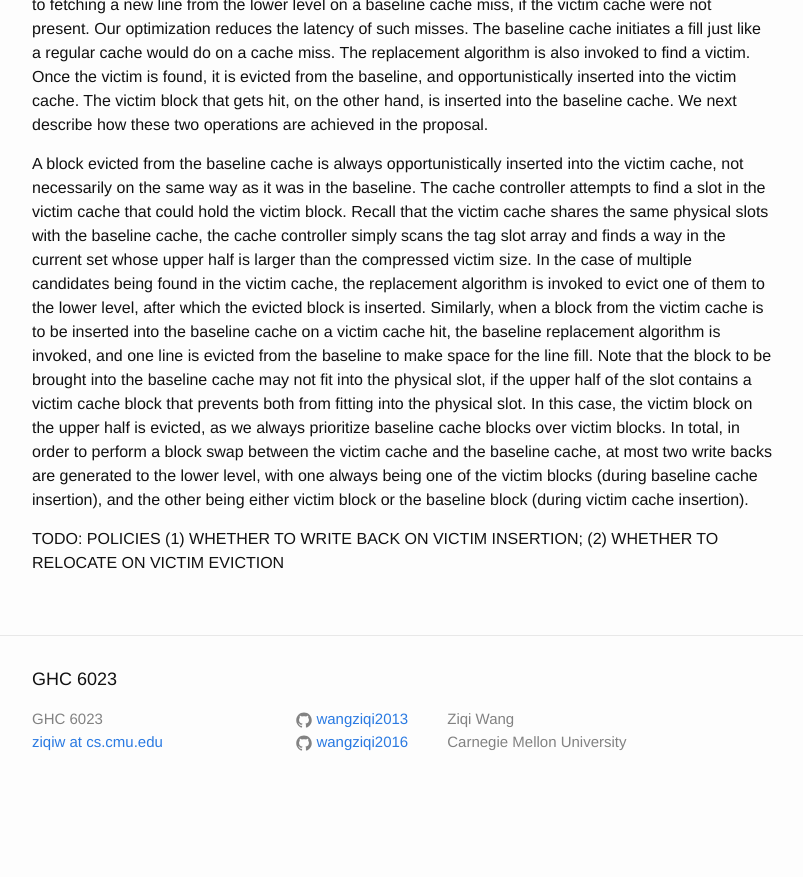
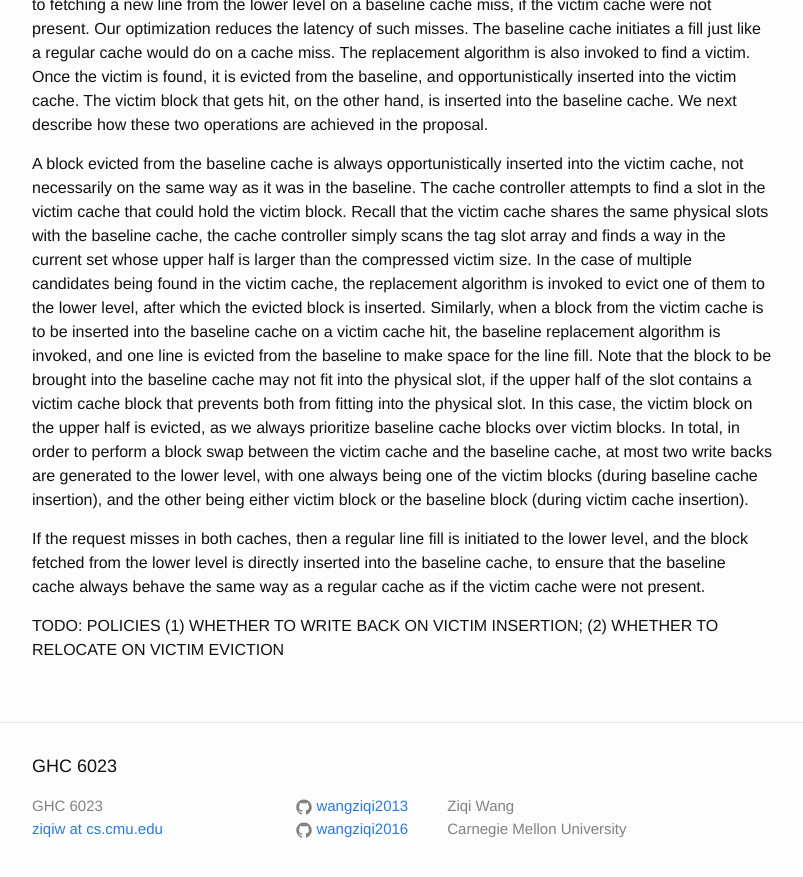
Before and after one commit to wangziqi2013/wangziqi2013.github.io, a Jekyll site: the page built from _posts/2020-06-11-base-victim.markdown, in a window 1280 px wide and 900 px high, scrolled down 1912 px. Shown: the top 877 px of the window, without its empty margins (238-1041 px from the left). Built offline with Jekyll 4.4.1, drawn with Linux system fonts in a browser that asks for light colours; before the commit the page ends 2725 px from its top, so only the background shows below that.

Commit message:
Adding both miss

```diff
--- a/_posts/2020-06-11-base-victim.markdown
+++ b/_posts/2020-06-11-base-victim.markdown
@@ -91,4 +91,8 @@ In total, in order to perform a block swap between the victim cache and the base
 generated to the lower level, with one always being one of the victim blocks (during baseline cache insertion), and the
 other being either victim block or the baseline block (during victim cache insertion).
 
+If the request misses in both caches, then a regular line fill is initiated to the lower level, and the block fetched
+from the lower level is directly inserted into the baseline cache, to ensure that the baseline cache always behave the
+same way as a regular cache as if the victim cache were not present.
+
 TODO: POLICIES (1) WHETHER TO WRITE BACK ON VICTIM INSERTION; (2) WHETHER TO RELOCATE ON VICTIM EVICTION
```
